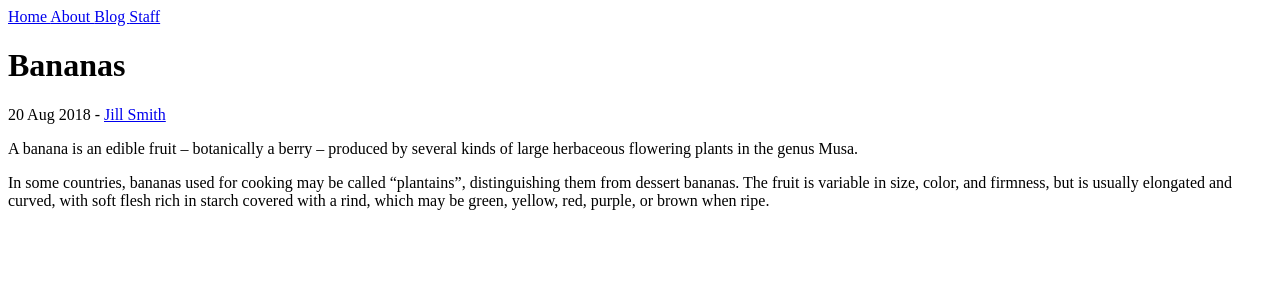
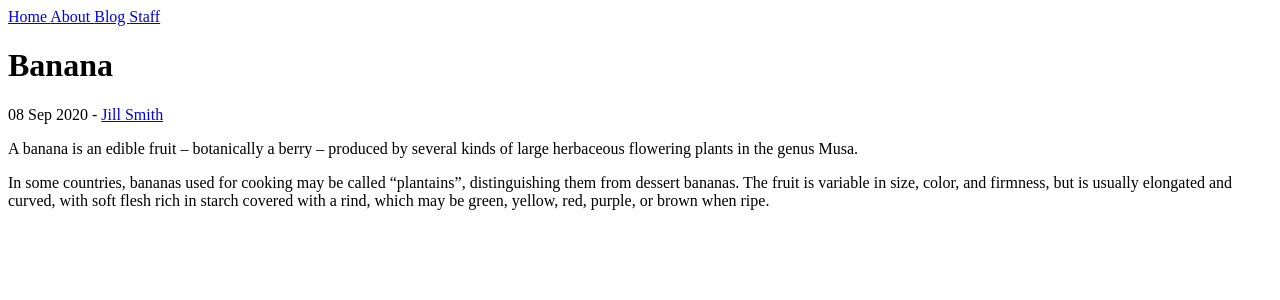
Before and after one commit to gagres/jekyll-test, a Jekyll site: the page built from _posts/2018-08-20-bananas.md, in a window 1280 px wide. Shown: the top 300 px of the page. Built offline with Jekyll 4.4.1, drawn with Linux system fonts in a browser that asks for light colours.

Commit message:
Update Blog “2018-08-20-bananas”

```diff
--- a/_posts/2018-08-20-bananas.md
+++ b/_posts/2018-08-20-bananas.md
@@ -1,5 +1,7 @@
 ---
 author: jill
+title: Banana
+date: 2020-09-08T11:09:54.234Z
 ---
 A banana is an edible fruit – botanically a berry – produced by several kinds
 of large herbaceous flowering plants in the genus Musa.
```
